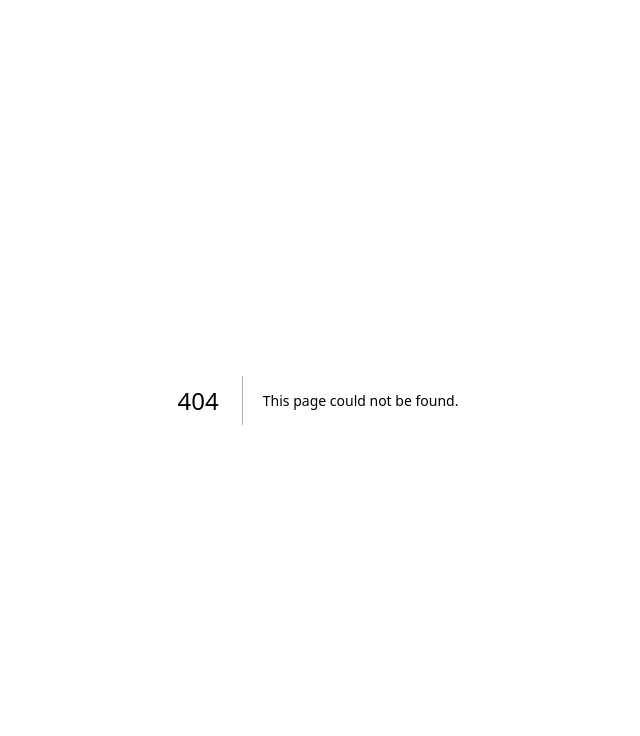
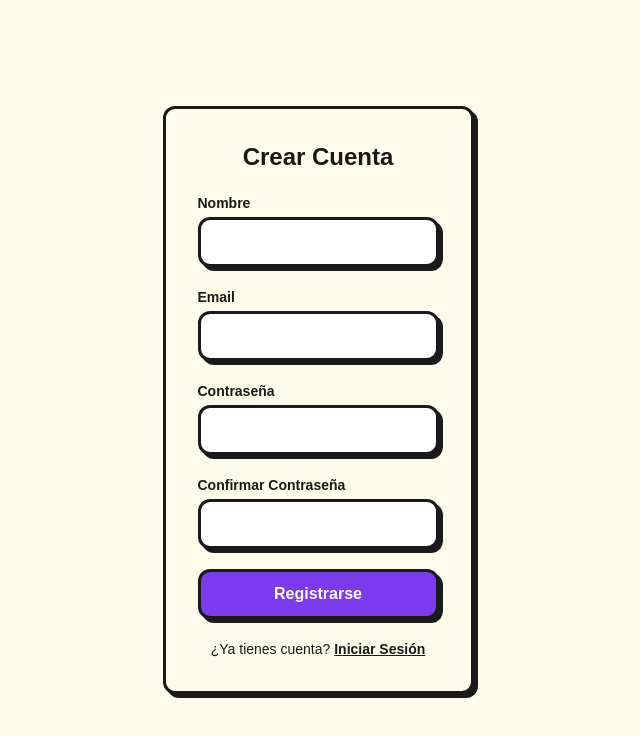
Before and after one commit to mariomhz/micultura-frontend, a Next.js app: page /register in a window 1280 px wide. Before the commit this address had no page. Shown: the top 736 px of the page, without its empty margins (322-962 px from the left). Built offline with nearby package versions, Linux system fonts and the light colour scheme.

Commit message:
feat(auth): add registration page with neobrutalism form

```diff
--- a/src/app/page.tsx
+++ b/src/app/page.tsx
@@ -21,6 +21,12 @@ export default function Home() {
           </Link>
           <Link href="/contact" className="underline hover:opacity-70">
             Contact
+          </Link>
+          <Link href="/register" className="neo-btn neo-btn-yellow text-sm py-1.5 px-3 ml-auto">
+            Registrarse
+          </Link>
+          <Link href="/login" className="underline hover:opacity-70">
+            Iniciar Sesión
           </Link>
         </nav>
 
--- /dev/null
+++ b/src/app/register/page.tsx
@@ -0,0 +1,12 @@
+import PageLoadWrapper from "@/components/animations/PageLoadWrapper";
+import RegisterForm from "@/components/auth/RegisterForm";
+
+export default function RegisterPage() {
+  return (
+    <PageLoadWrapper>
+      <main className="min-h-screen flex items-center justify-center px-6 py-12">
+        <RegisterForm />
+      </main>
+    </PageLoadWrapper>
+  );
+}
--- /dev/null
+++ b/src/components/auth/RegisterForm.tsx
@@ -0,0 +1,136 @@
+"use client";
+
+import { useState } from "react";
+import Link from "next/link";
+import { useRouter } from "next/navigation";
+import { validateRegisterForm, type RegisterFormErrors } from "@/lib/validators";
+import { register, type AuthError } from "@/services/auth";
+import { NeoFadeIn } from "@/components/animations/NeoAnimations";
+
+export default function RegisterForm() {
+  const router = useRouter();
+  const [nombre, setNombre] = useState("");
+  const [email, setEmail] = useState("");
+  const [password, setPassword] = useState("");
+  const [confirm, setConfirm] = useState("");
+  const [errors, setErrors] = useState<RegisterFormErrors>({});
+  const [serverError, setServerError] = useState("");
+  const [loading, setLoading] = useState(false);
+
+  async function handleSubmit(e: React.FormEvent) {
+    e.preventDefault();
+    setServerError("");
+
+    const validation = validateRegisterForm({ nombre, email, password, confirm });
+    setErrors(validation);
+
+    if (Object.keys(validation).length > 0) return;
+
+    setLoading(true);
+    try {
+      await register({ nombre, email, password });
+      router.push("/login");
+    } catch (err) {
+      const authErr = err as AuthError;
+      setServerError(authErr.message || "Error al registrar. Intenta de nuevo.");
+    } finally {
+      setLoading(false);
+    }
+  }
+
+  return (
+    <NeoFadeIn>
+      <form
+        onSubmit={handleSubmit}
+        className="neo-card w-full max-w-md mx-auto p-8 space-y-5"
+      >
+        <h2 className="text-2xl font-bold text-center">Crear Cuenta</h2>
+
+        {serverError && (
+          <div className="neo-card bg-red-100 border-red-400 p-3 text-sm text-red-700">
+            {serverError}
+          </div>
+        )}
+
+        <div>
+          <label htmlFor="nombre" className="block text-sm font-semibold mb-1">
+            Nombre
+          </label>
+          <input
+            id="nombre"
+            type="text"
+            className="neo-input w-full"
+            value={nombre}
+            onChange={(e) => setNombre(e.target.value)}
+          />
+          {errors.nombre && (
+            <p className="text-red-600 text-sm mt-1">{errors.nombre}</p>
+          )}
+        </div>
+
+        <div>
+          <label htmlFor="email" className="block text-sm font-semibold mb-1">
+            Email
+          </label>
+          <input
+            id="email"
+            type="email"
+            className="neo-input w-full"
+            value={email}
+            onChange={(e) => setEmail(e.target.value)}
+          />
+          {errors.email && (
+            <p className="text-red-600 text-sm mt-1">{errors.email}</p>
+          )}
+        </div>
+
+        <div>
+          <label htmlFor="password" className="block text-sm font-semibold mb-1">
+            Contraseña
+          </label>
+          <input
+            id="password"
+            type="password"
+            className="neo-input w-full"
+            value={password}
+            onChange={(e) => setPassword(e.target.value)}
+          />
+          {errors.password && (
+            <p className="text-red-600 text-sm mt-1">{errors.password}</p>
+          )}
+        </div>
+
+        <div>
+          <label htmlFor="confirm" className="block text-sm font-semibold mb-1">
+            Confirmar Contraseña
+          </label>
+          <input
+            id="confirm"
+            type="password"
+            className="neo-input w-full"
+            value={confirm}
+            onChange={(e) => setConfirm(e.target.value)}
+          />
+          {errors.confirm && (
+            <p className="text-red-600 text-sm mt-1">{errors.confirm}</p>
+          )}
+        </div>
+
+        <button
+          type="submit"
+          disabled={loading}
+          className="neo-btn neo-btn-purple w-full disabled:opacity-50"
+        >
+          {loading ? "Registrando..." : "Registrarse"}
+        </button>
+
+        <p className="text-center text-sm">
+          ¿Ya tienes cuenta?{" "}
+          <Link href="/login" className="underline font-semibold hover:opacity-70">
+            Iniciar Sesión
+          </Link>
+        </p>
+      </form>
+    </NeoFadeIn>
+  );
+}
```
